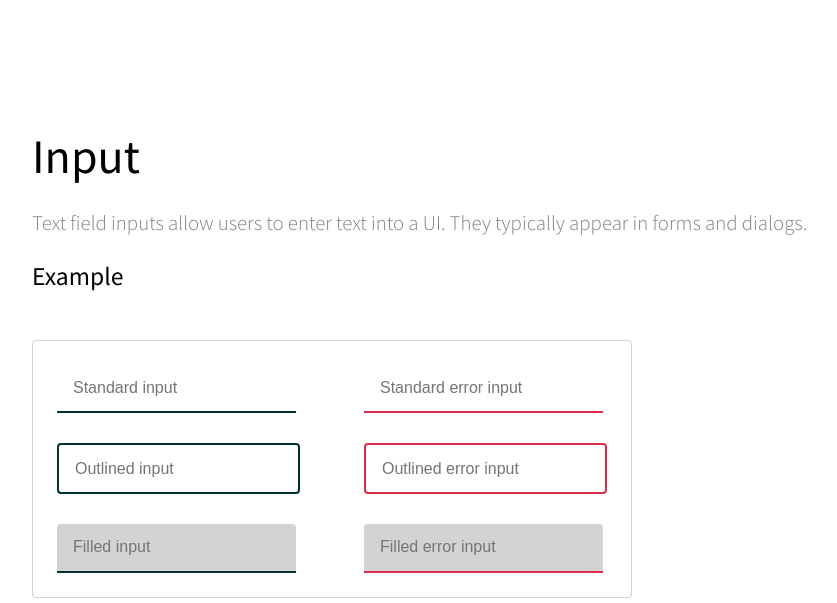
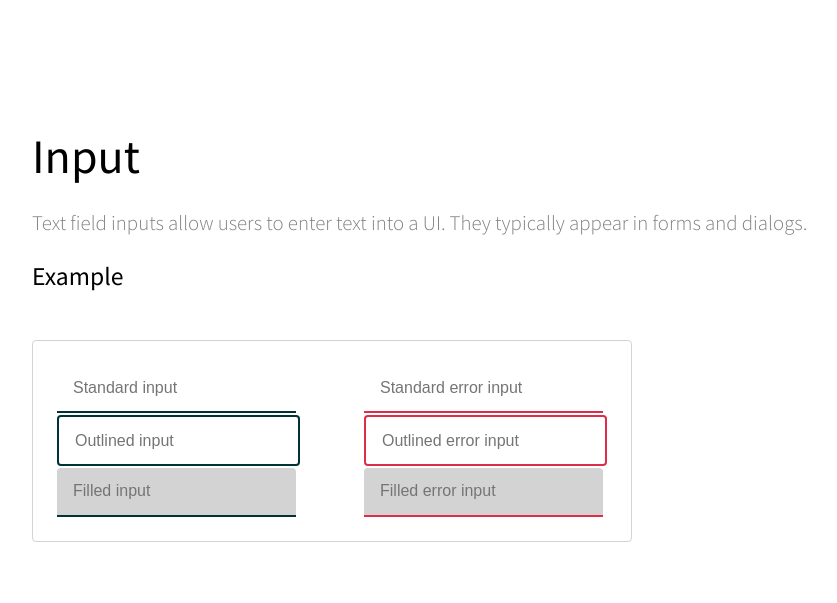
Before and after one commit to shivanigangadharan/style-ui, a plain HTML site: page pages/docs/docs.html in a window 1280 px wide. Shown: the part 2979-3582 px from the top of the page, without its empty margins (300-1137 px from the left). Drawn offline with Linux system fonts and the light colour scheme; grey boxes are pictures that could not be loaded.

```diff
--- a/components/input.css
+++ b/components/input.css
@@ -39,5 +39,5 @@
 .column{
     display: flex;
     flex-direction: column;
-    gap: 30px;
+    gap: 1.875px;
 }
```
